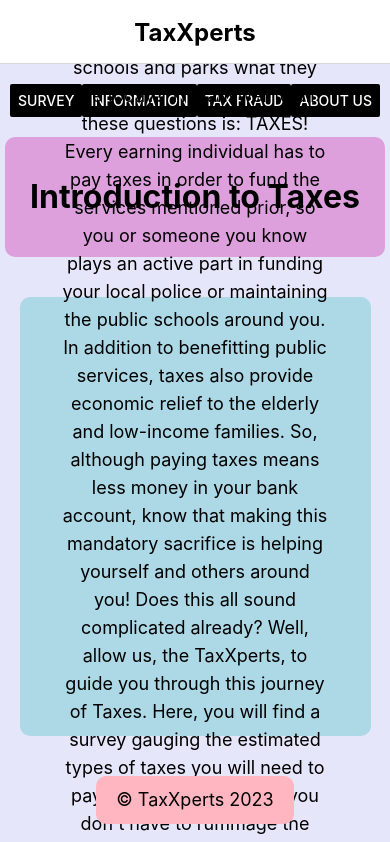
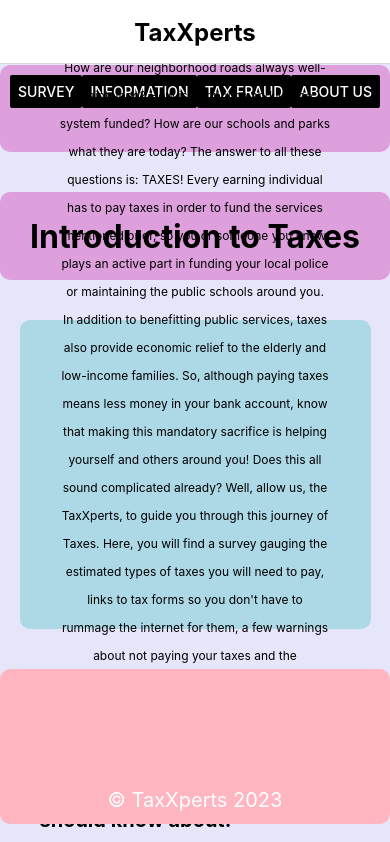
Before and after one commit to hi570stars/TaxXpertsAppDevA, a React Native app: screen /HomeScreen in a window 390 px wide. Shown: the top 842 px of the page. Built offline with nearby package versions, Linux system fonts and the light colour scheme.

Commit message:
Update HomeScreen.js

```diff
--- a/screens/HomeScreen.js
+++ b/screens/HomeScreen.js
@@ -1,18 +1,15 @@
 import { StatusBar } from 'expo-status-bar';
-import { Platform, StyleSheet, Text, View, TouchableOpacity,  ImageBackground, Button} from 'react-native';
+import { Platform, StyleSheet, Text, View, TouchableOpacity, Button, Image, ImageBackground, Linking} from 'react-native';
 import React, {Component, useEffect, useState} from 'react';
 import * as Font from 'expo-font';
 import Constants from 'expo-constants';
-import Icon from 'react-native-vector-icons/AntDesign';
-// import Header from 'C:/Users/18064/Downloads/TaxXpertsApp/TaxXpertsAppDev/src/components/Header';
-// import Footer from 'C:/Users/18064/Downloads/TaxXpertsApp/TaxXpertsAppDev/src/components/Header';
+
 const HomeScreen = ({navigation}) => {
 
     return (
-    <View style={styles.backgroundContainer}>
+    <View style = {styles.backgroundContainer}>
       <View style = {styles.screen}>
        <View style = {styles.nav} navigation = {navigation}>
-
             <Button
               title = "Survey"
               color = "black"
@@ -37,8 +34,6 @@ const HomeScreen = ({navigation}) => {
       </View>
 
 
-
-
       <View style = {styles.introTitle}>
         <Text style = {styles.text}>
           Introduction to Taxes
@@ -53,22 +48,40 @@ const HomeScreen = ({navigation}) => {
           So, although paying taxes means less money in your bank account, know that making this mandatory sacrifice is helping yourself and others around you!
           Does this all sound complicated already? Well, allow us, the TaxXperts, to guide you through this journey of Taxes. Here, you will find a survey gauging the estimated types of taxes you will need to pay, links to tax forms so you don't have to rummage the internet for them, a few warnings about not paying your taxes and the consequences it causes, as well as an About Us section, so you know more about the creators of this app, and our mission to make tax knowledge more accessible to all!
           </Text>
+        <Text style = {styles.subheading}>Some Tax Information you should know about:</Text>
+        <Text style={styles.link} onPress={() => Linking.openURL('https://credit.org/blog/basics-of-taxes/')}>Basics of Taxes</Text>
+        <Text style={styles.link} onPress={() => Linking.openURL('https://www.communitytax.com/resource-center/tax-101/')}>Taxes 101</Text>
       </View>
       <View style = {styles.footer}>
-            <Text style = {styles.tinyText}>© TaxXperts 2023</Text>
+
+            <Text style = {styles.tinyText2}>© TaxXperts 2023</Text>
         </View>
+
 
     </View>
     </View>
     );
    }
 
+
   const styles = StyleSheet.create({
-      screen: {
-        flex: 1,
+    subheading: {
+      fontSize: 20,
+      fontWeight: 'bold',
+      marginBottom: 5,
+      color: 'black',
+    },
+    link: {
+      fontSize: 16,
+      color: '#FF69B4',
+      marginBottom: 5,
+      marginTop: 5
+    },
+    screen:{
+      flex:1,
       backgroundColor: 'lavender',
       alignItems: 'center',
-        justifyContent: 'center',
+      justifyContent:'center',
     },
     backgroundContainer: {
       flex: 1,
@@ -77,52 +90,89 @@ const HomeScreen = ({navigation}) => {
     body: {
       flex: 2,
       width: '90%',
-        justifyContent: 'center',
+      justifyContent:'center',
       alignItems: 'center',
       backgroundColor: 'lightblue',
       padding: 20,
       borderRadius: 10,
       marginVertical: 20,
       elevation: 2,
+
     },
-      nav: {
+    nav:{
+      flex: .5,
+      justifyContent:'center',
       flexDirection: 'row',
-        justifyContent: 'space-around',
-        alignItems: 'center',
-        paddingTop: 20,
+      backgroundColor: 'plum',
+      alignItems: 'flex-start',
+      marginTop: '.25%',
+      borderRadius: 10,
+      marginVertical: 20,
+      paddingVertical: 10,
+      paddingHorizontal: 25,
     },
-      introTitle: {
-        flex: 0.5,
-        justifyContent: 'center',
-        alignItems: 'center',
+    introTitle:{
+      flex:.5,
+      width:'100%',
+      justifyContent:'center',
+      flexDirection: 'row',
       backgroundColor: 'plum',
       borderRadius: 10,
       marginVertical: 20,
       paddingVertical: 10,
       paddingHorizontal: 25,
     },
-      footer: {
-        justifyContent: 'center',
-        alignItems: 'center',
+    footer:{
+      flex:1,
+      width: '100%',
+      justifyContent:'center',
+      flexDirection: 'row',
+      alignItems: 'flex-end',
       backgroundColor: 'lightpink',
       borderRadius: 10,
       marginVertical: 20,
       paddingVertical: 10,
     },
-      text: {
+    text:{
+      textAlign: 'center',
+      flex: 1,
       fontSize: 32,
       fontWeight: 'bold',
+      margin:'.5%',
+      marginVertical: 15,
+
+    },
+    tinyText:{
       textAlign: 'center',
-        marginVertical: 15,
+      flex:1,
+      fontSize:12,
+      margin:'.5%',
+      lineHeight: 28,
+      marginHorizontal: 20
     },
-      tinyText: {
-        fontSize: 18,
-        lineHeight: 28,
+    tinyText2:{
       textAlign: 'center',
-        marginHorizontal: 20,
+      flex:1,
+      fontSize:20,
+      margin:'.5%',
+      marginHorizontal:'10%',
+      color: 'white'
+    },
+    logo: {
+      width: 160,
+      height: 160,
+      marginTop:1,
+      marginBottom: 1,
+    },
+    header: {
+        flex: 1.5,
+        width: '100%',
+        justifyContent:'center',
+        alignItems: 'center',
+        flexDirection: 'column',
+
+
       },
   });
 
-
-
   export default HomeScreen;
```
Lines whose indentation alone changed are shown as unchanged.
